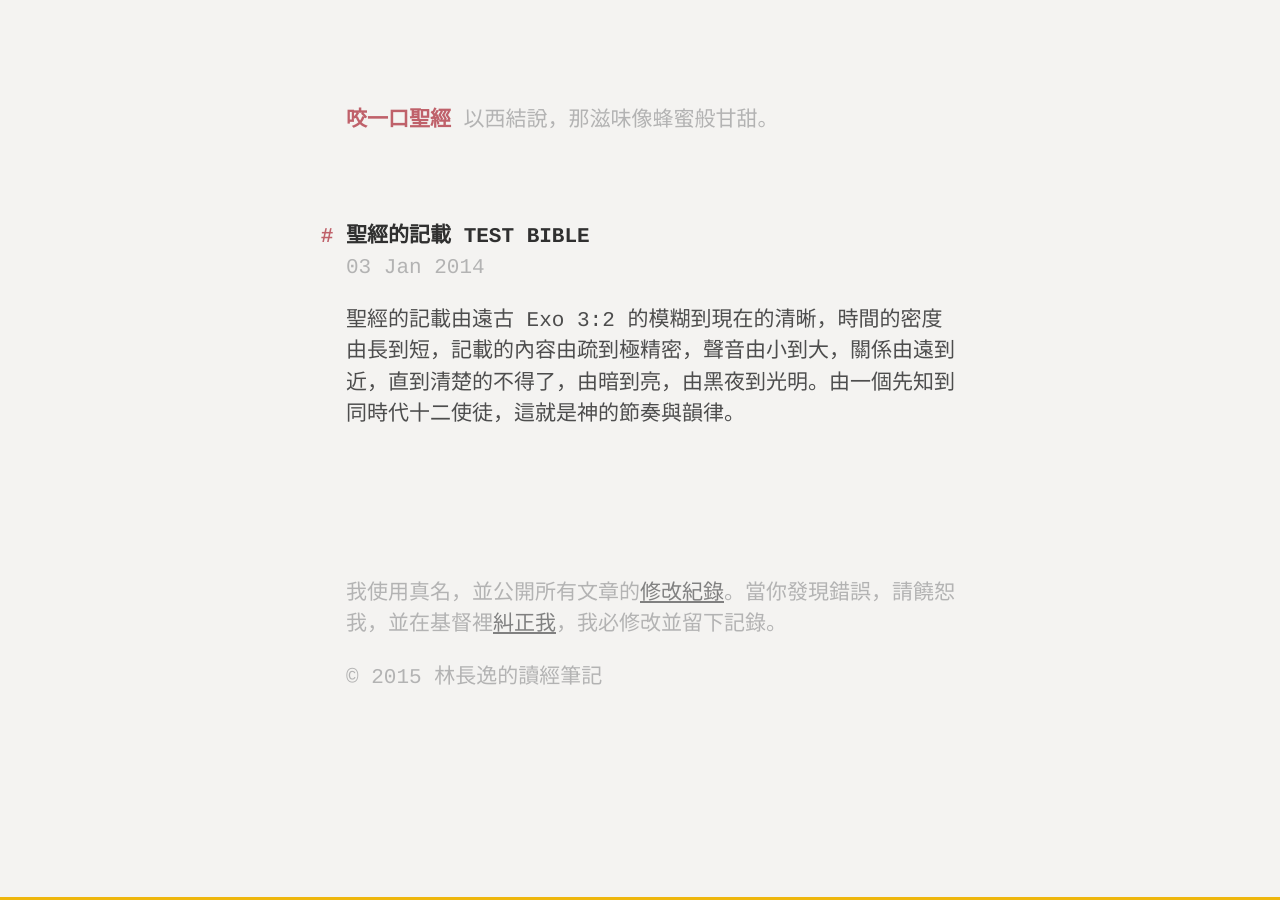
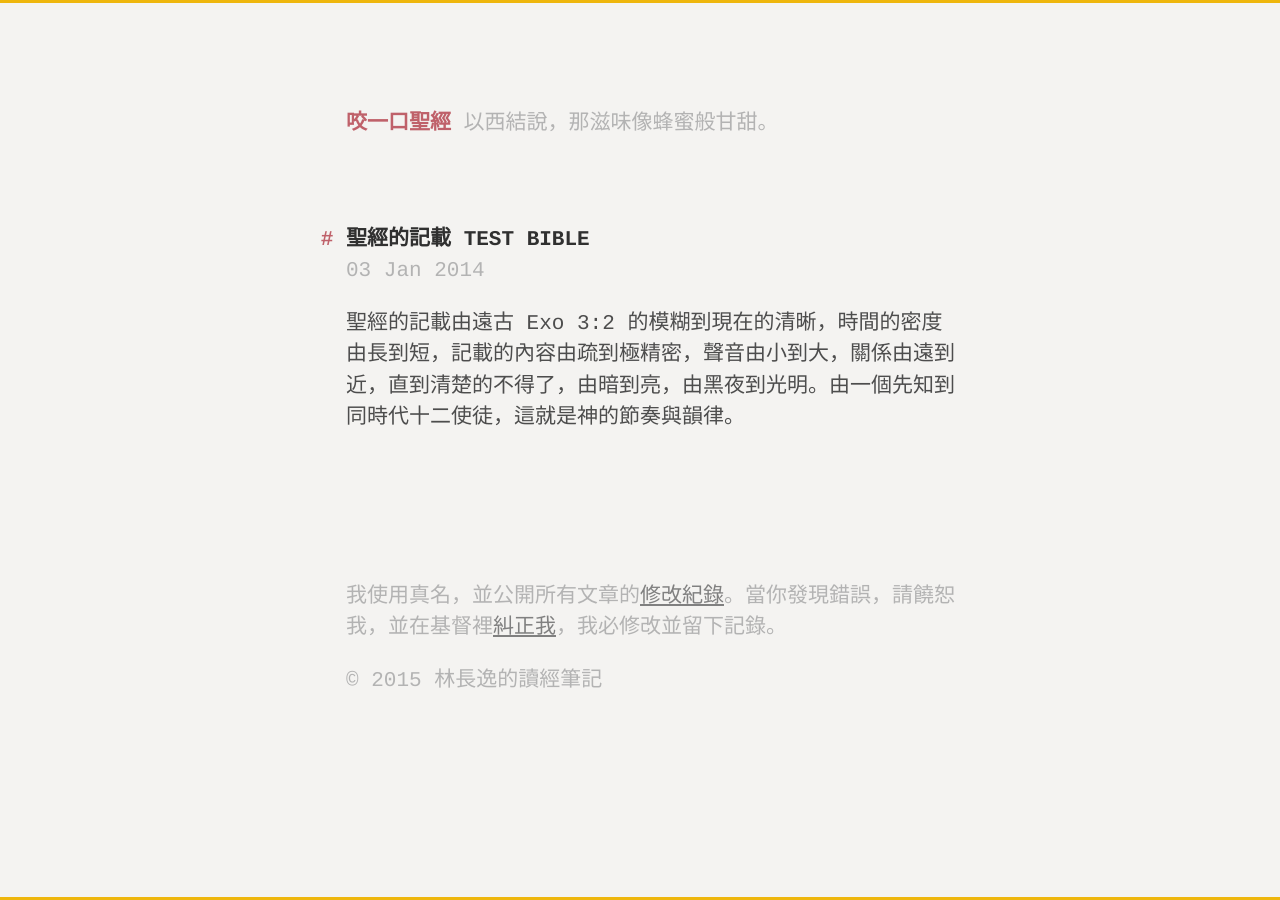
Before and after one commit to sillyleo/OneBite, a Jekyll site: the page built from index.html, in a window 1280 px wide. Built offline with Jekyll 4.4.1, drawn with Linux system fonts in a browser that asks for light colours; the list of posts is cut into pages by our own code.

Commit message:
border-top + bottom

```diff
--- a/public/css/poole.css
+++ b/public/css/poole.css
@@ -41,6 +41,7 @@ body {
 
 html {
   min-height: 100%;
+  border-top: 3px solid #eeb60c;
   border-bottom: 3px solid #eeb60c; }
 
 html {
--- a/public/css/poole.scss
+++ b/public/css/poole.scss
@@ -51,6 +51,7 @@ body {
 
 html {
 	min-height: 100%;
+	border-top: 3px solid #eeb60c;
 	border-bottom: 3px solid #eeb60c;
 }
 
```
